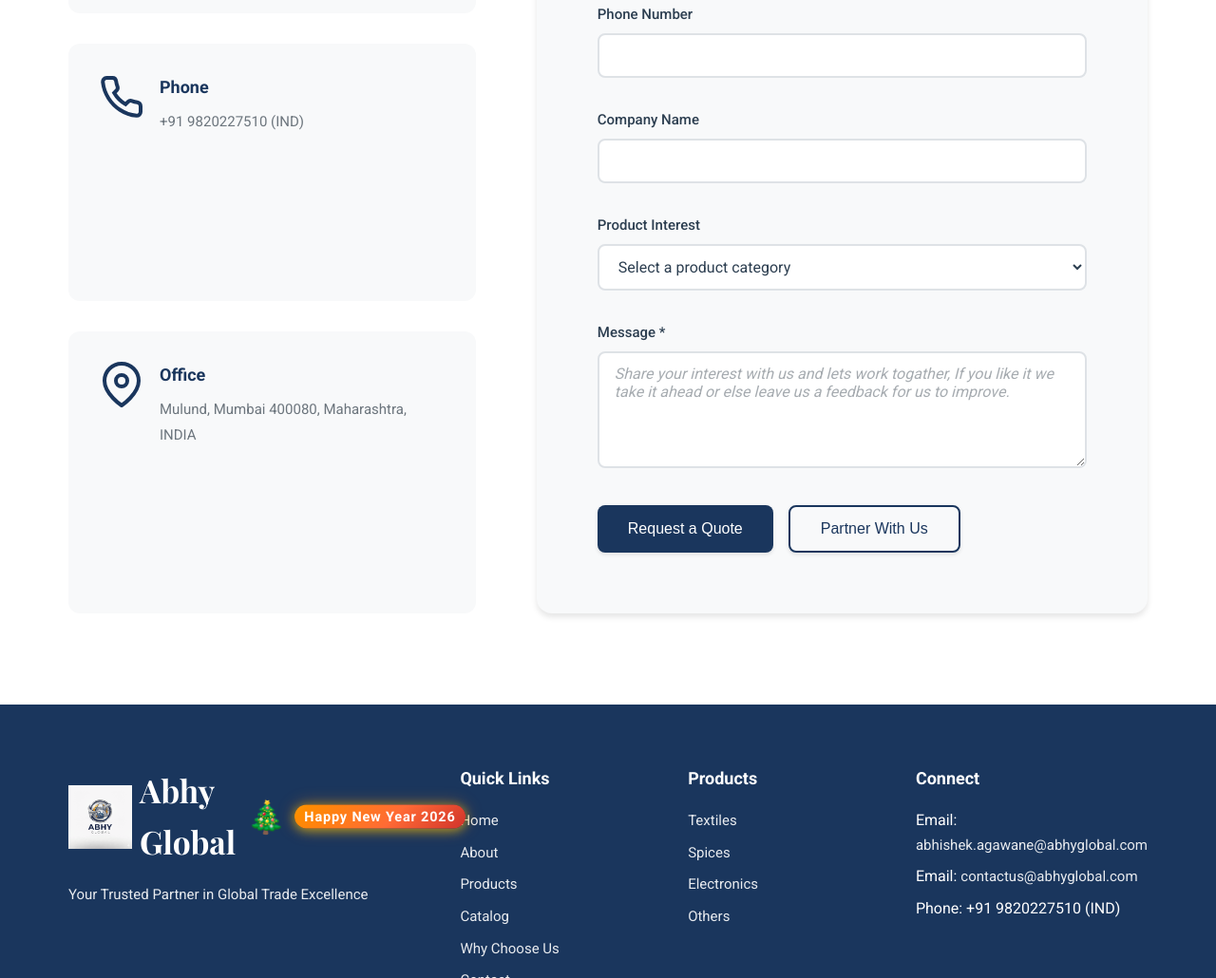
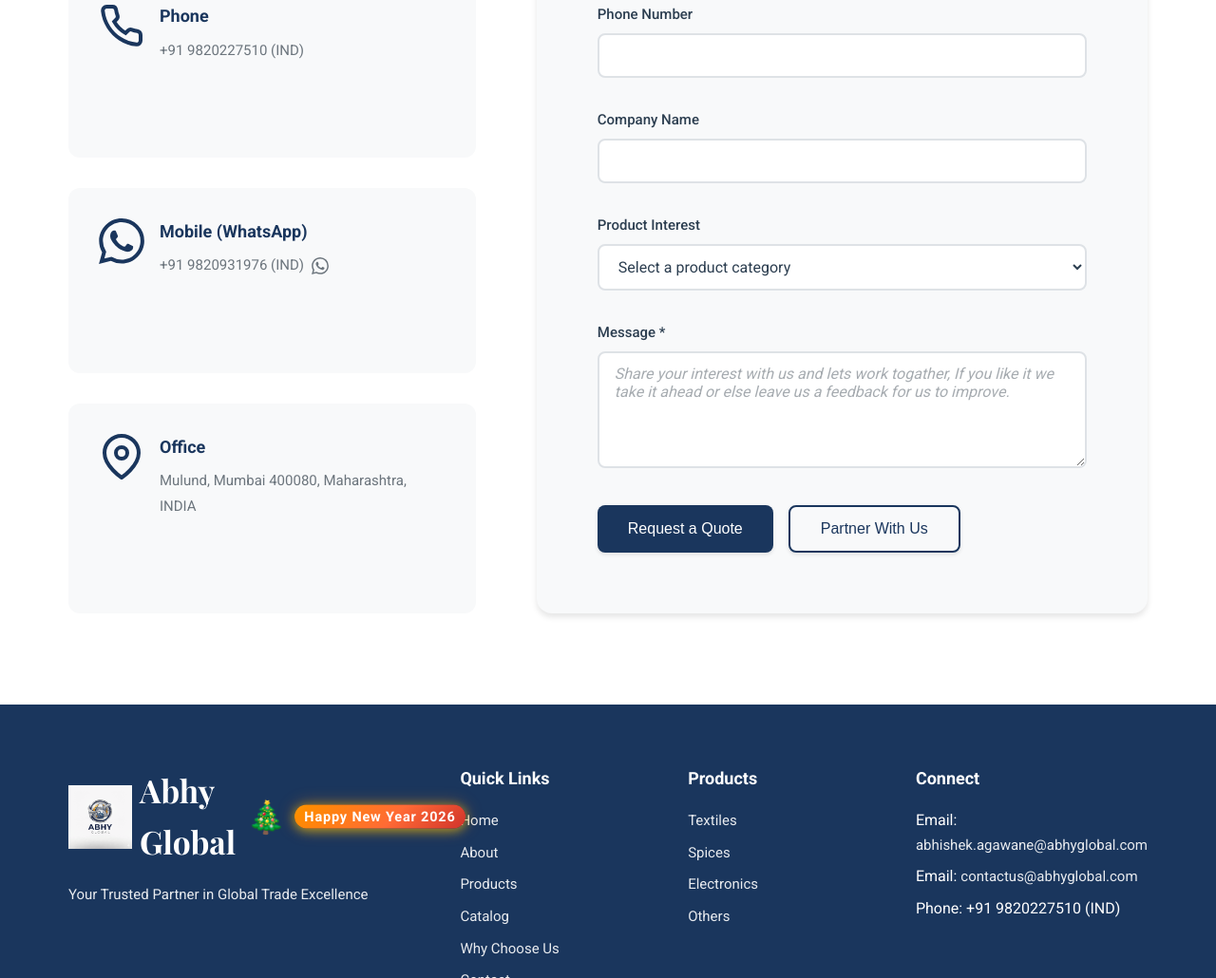
Before and after one commit to abhiqa82/AbhyGlobal, a plain HTML site: page index.html in a window 1280 px wide. Shown: the part 6667-7697 px from the top of the page at 95% size. Drawn offline with nearby package versions, Linux system fonts and the light colour scheme.

Commit message:
Add mobile number with WhatsApp link and icon to contact section

```diff
--- a/index.html
+++ b/index.html
@@ -647,6 +647,24 @@
                         </div>
                         <div class="contact-item">
                             <div class="contact-icon">
+                                <svg viewBox="0 0 24 24" fill="currentColor" stroke="none">
+                                    <path d="M17.472 14.382c-.297-.149-1.758-.867-2.03-.967-.273-.099-.471-.148-.67.15-.197.297-.767.966-.94 1.164-.173.199-.347.223-.644.075-.297-.15-1.255-.463-2.39-1.475-.883-.788-1.48-1.761-1.653-2.059-.173-.297-.018-.458.13-.606.134-.133.298-.347.446-.52.149-.174.198-.298.298-.497.099-.198.05-.371-.025-.52-.075-.149-.669-1.612-.916-2.207-.242-.579-.487-.5-.669-.51-.173-.008-.371-.01-.57-.01-.198 0-.52.074-.792.372-.272.297-1.04 1.016-1.04 2.479 0 1.462 1.065 2.875 1.213 3.074.149.198 2.096 3.2 5.077 4.487.709.306 1.262.489 1.694.625.712.227 1.36.195 1.871.118.571-.085 1.758-.719 2.006-1.413.248-.694.248-1.289.173-1.413-.074-.124-.272-.198-.57-.347m-5.421 7.403h-.004a9.87 9.87 0 01-5.031-1.378l-.361-.214-3.741.982.998-3.648-.235-.374a9.86 9.86 0 01-1.51-5.26c.001-5.45 4.436-9.884 9.888-9.884 2.64 0 5.122 1.03 6.988 2.898a9.825 9.825 0 012.893 6.994c-.003 5.45-4.437 9.884-9.885 9.884m8.413-18.297A11.815 11.815 0 0012.05 0C5.495 0 .16 5.335.157 11.892c0 2.096.547 4.142 1.588 5.945L.057 24l6.305-1.654a11.882 11.882 0 005.683 1.448h.005c6.554 0 11.89-5.335 11.893-11.893a11.821 11.821 0 00-3.48-8.413Z"/>
+                                </svg>
+                            </div>
+                            <div>
+                                <h3>Mobile (WhatsApp)</h3>
+                                <p>
+                                    <a href="https://wa.me/919820931976" target="_blank" rel="noopener noreferrer" class="whatsapp-link">
+                                        +91 9820931976 (IND)
+                                        <svg viewBox="0 0 24 24" fill="currentColor" stroke="none" class="whatsapp-icon-inline">
+                                            <path d="M17.472 14.382c-.297-.149-1.758-.867-2.03-.967-.273-.099-.471-.148-.67.15-.197.297-.767.966-.94 1.164-.173.199-.347.223-.644.075-.297-.15-1.255-.463-2.39-1.475-.883-.788-1.48-1.761-1.653-2.059-.173-.297-.018-.458.13-.606.134-.133.298-.347.446-.52.149-.174.198-.298.298-.497.099-.198.05-.371-.025-.52-.075-.149-.669-1.612-.916-2.207-.242-.579-.487-.5-.669-.51-.173-.008-.371-.01-.57-.01-.198 0-.52.074-.792.372-.272.297-1.04 1.016-1.04 2.479 0 1.462 1.065 2.875 1.213 3.074.149.198 2.096 3.2 5.077 4.487.709.306 1.262.489 1.694.625.712.227 1.36.195 1.871.118.571-.085 1.758-.719 2.006-1.413.248-.694.248-1.289.173-1.413-.074-.124-.272-.198-.57-.347m-5.421 7.403h-.004a9.87 9.87 0 01-5.031-1.378l-.361-.214-3.741.982.998-3.648-.235-.374a9.86 9.86 0 01-1.51-5.26c.001-5.45 4.436-9.884 9.888-9.884 2.64 0 5.122 1.03 6.988 2.898a9.825 9.825 0 012.893 6.994c-.003 5.45-4.437 9.884-9.885 9.884m8.413-18.297A11.815 11.815 0 0012.05 0C5.495 0 .16 5.335.157 11.892c0 2.096.547 4.142 1.588 5.945L.057 24l6.305-1.654a11.882 11.882 0 005.683 1.448h.005c6.554 0 11.89-5.335 11.893-11.893a11.821 11.821 0 00-3.48-8.413Z"/>
+                                        </svg>
+                                    </a>
+                                </p>
+                            </div>
+                        </div>
+                        <div class="contact-item">
+                            <div class="contact-icon">
                                 <svg viewBox="0 0 24 24" fill="none" stroke="currentColor" stroke-width="2">
                                     <path d="M21 10c0 7-9 13-9 13s-9-6-9-13a9 9 0 0 1 18 0z"/>
                                     <circle cx="12" cy="10" r="3"/>
--- a/styles.css
+++ b/styles.css
@@ -993,6 +993,27 @@ ul {
     text-decoration: underline;
 }
 
+.whatsapp-link {
+    display: inline-flex;
+    align-items: center;
+    gap: 0.5rem;
+    color: var(--color-text-light);
+    text-decoration: none;
+    transition: color var(--transition-fast);
+}
+
+.whatsapp-link:hover {
+    color: #25D366;
+    text-decoration: underline;
+}
+
+.whatsapp-icon-inline {
+    width: 18px;
+    height: 18px;
+    vertical-align: middle;
+    fill: currentColor;
+}
+
 /* Contact Form */
 .contact-form {
     background-color: var(--color-bg-light);
```
